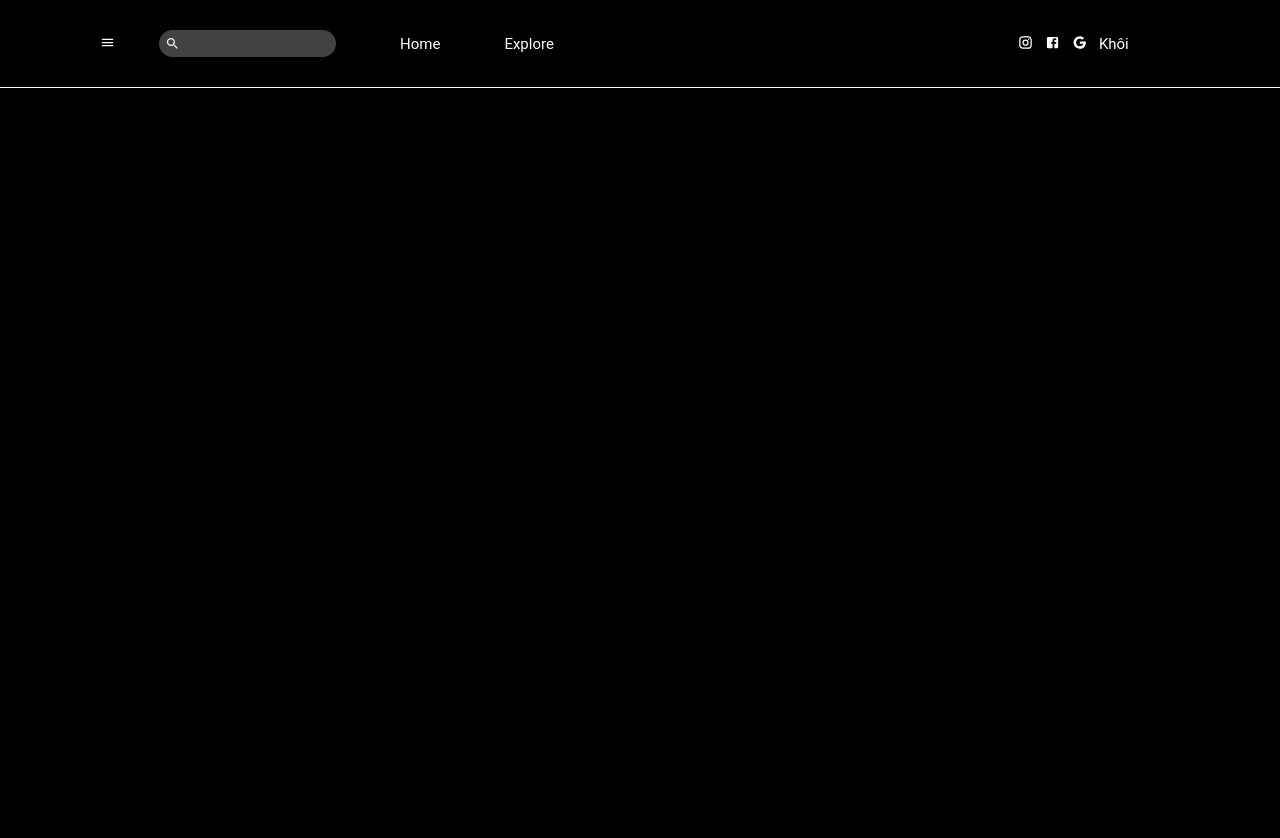
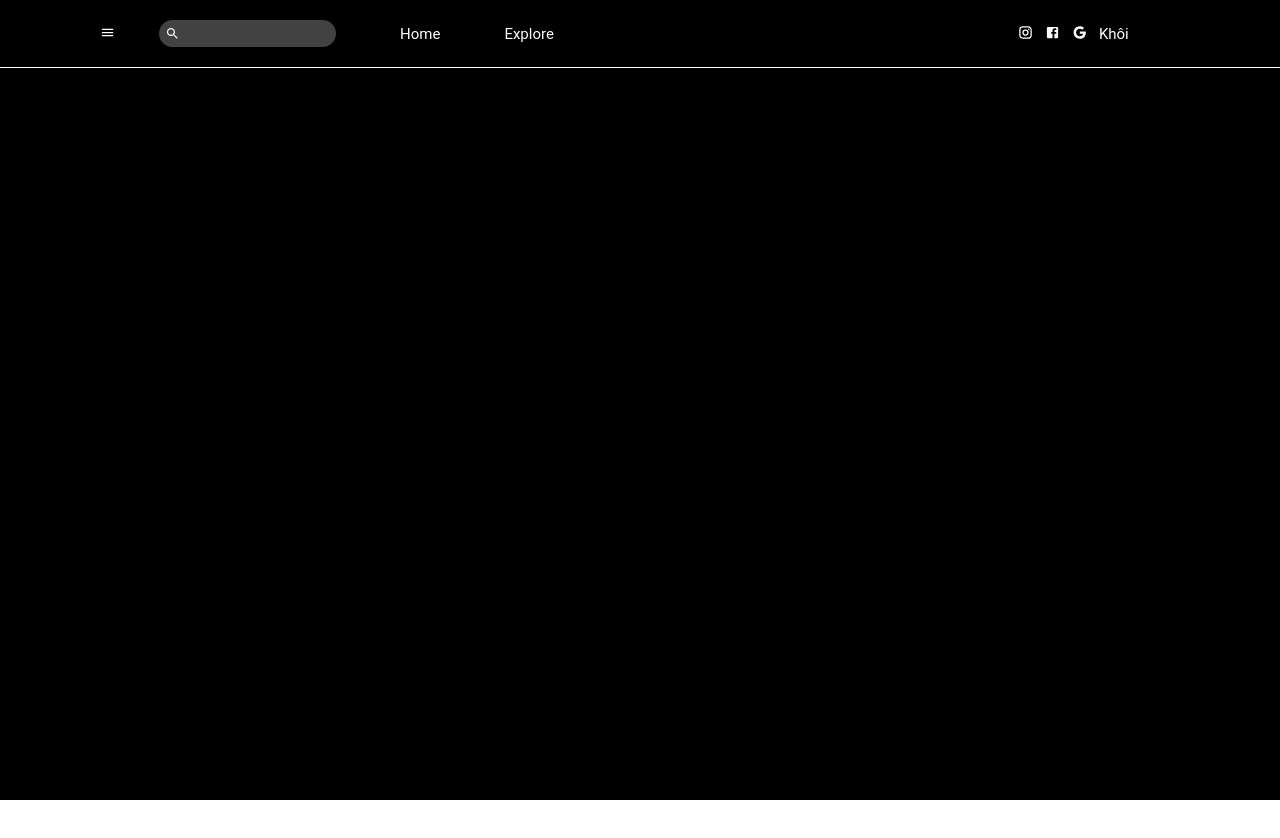
Before and after one commit to dreamteam19ct2/nextjs_travel, a Next.js app: page /selectbooking in a window 1280 px wide. Shown: the top 838 px of the page. After the commit the page ends 800 px from the top, so only its background shows below. Built offline with nearby package versions, Linux system fonts and the light colour scheme.

Commit message:
feat update header

```diff
--- a/src/components/layout/Header/header.module.css
+++ b/src/components/layout/Header/header.module.css
@@ -2,10 +2,14 @@
   display: flex;
   align-items: center;
   padding: 30px 100px;
-  background-color: black;
+  width: 100%;
+  height: 68px;
+  position: fixed;
   color: white;
   font-weight: 700;
   font-size: 1.5rem;
+  z-index: 1;
+  border-bottom: 1px solid white;
 }
 .header__input_search {
   position: relative;
@@ -32,8 +36,3 @@
   top: 6px;
     left: 38px;
 }
-.line{
-    width: 10px;
-    height: 1px;
-    background-color: white;
-}
```
